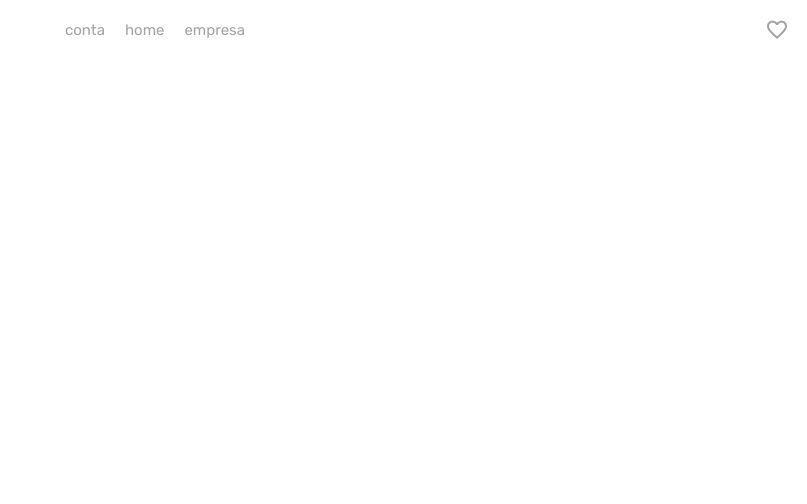
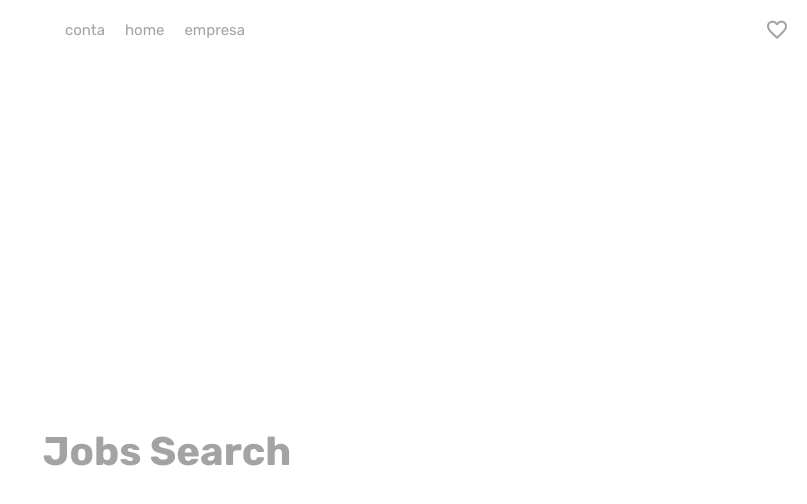
Before and after one commit to CezarGR/jobs-search, a Vue app: page / in a window 1280 px wide. Shown: the top 504 px of the page, without its empty margins (473-1280 px from the left). Built offline with nearby package versions, Linux system fonts and the light colour scheme.

Commit message:
feat: add title in home component

```diff
--- a/src/assets/base.css
+++ b/src/assets/base.css
@@ -2,6 +2,7 @@
 :root {
   --color-text: #A3A3A3;
   --color-background: #fff;
+  --color-action: #00bd7e
 }
 
 body {
--- a/src/assets/main.css
+++ b/src/assets/main.css
@@ -11,7 +11,7 @@ a {
 }
 
 a:hover {
-  color: hsla(160, 100%, 37%, 1);
+  color: var(--color-action);
 }
 
 .material-symbols-outlined {
--- a/src/views/HomeView.vue
+++ b/src/views/HomeView.vue
@@ -1,8 +1,27 @@
 <template>
-  <main>
+  <main class="HeaderComponent">
+    <h1 class="HeaderComponent__title">Jobs Search</h1>
   </main>
 </template>
 
 <script setup>
 import HeaderComponent from '@/components/HeaderComponent.vue';
 </script>
+
+<style scoped lang="scss">
+.HeaderComponent {
+  display: flex;
+  justify-content: center;
+  align-items: center;
+  height: 100vh;
+
+  &__title {
+    font-size: 2.5rem;
+    cursor: pointer;
+  }
+
+  &__title:hover {
+    color: var(--color-action);
+  }
+}
+</style>
```
